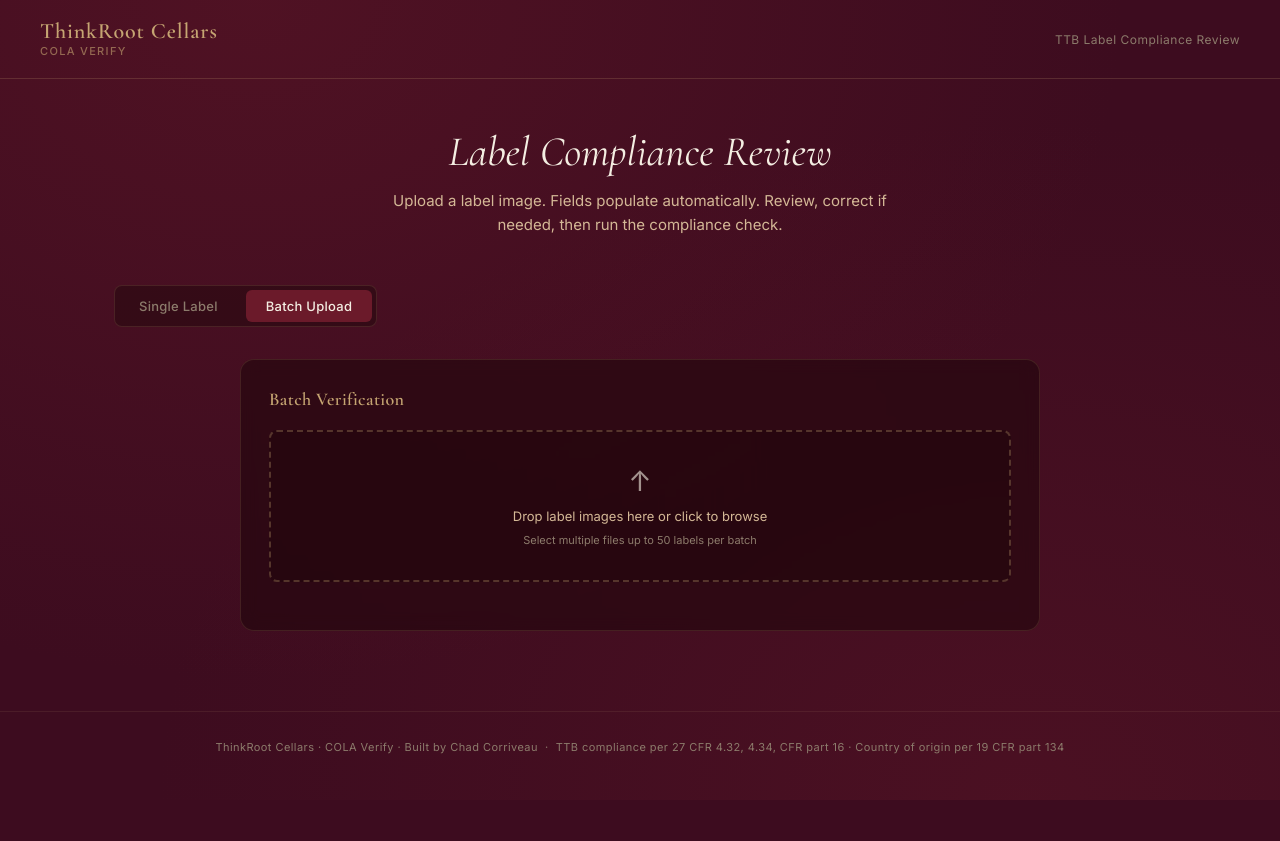
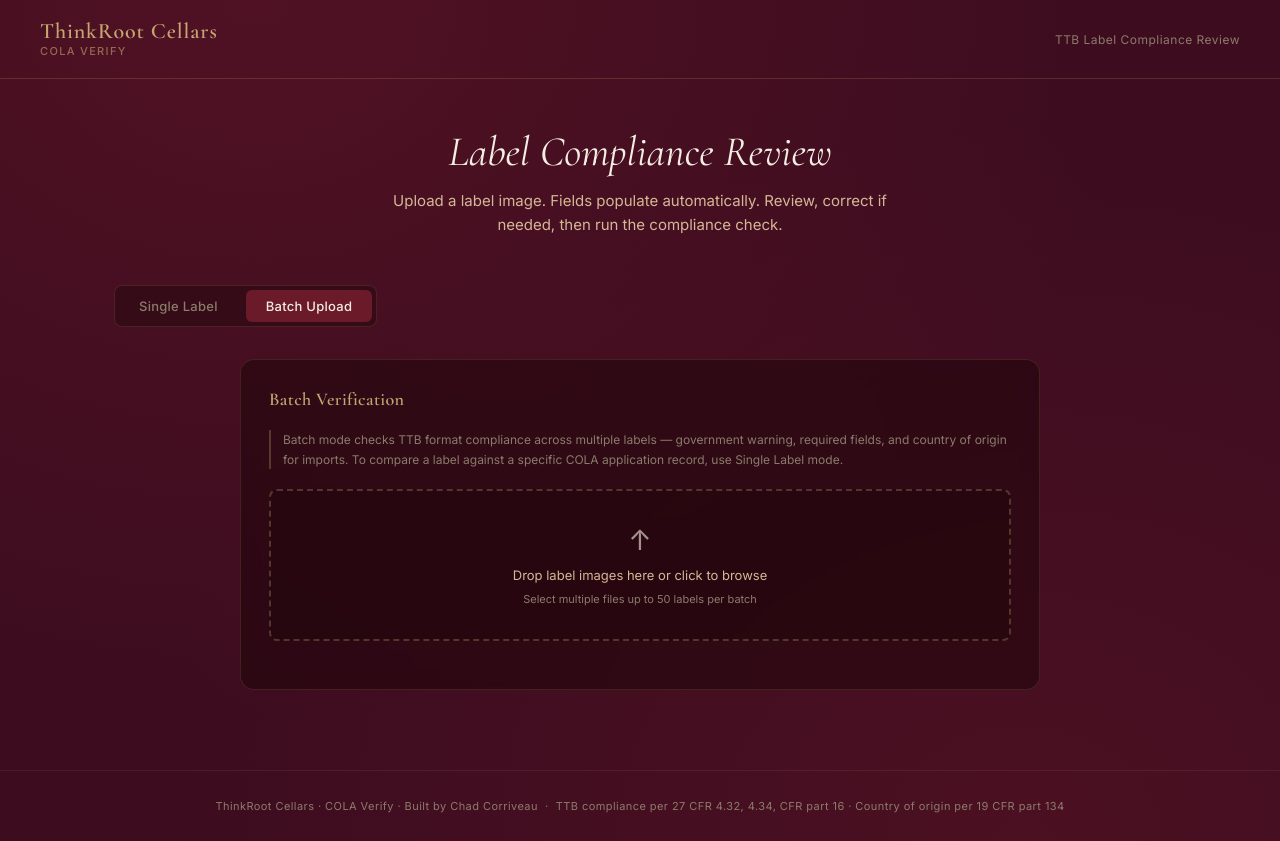
Before and after one commit to thethinkroot/thinkroot-cellars, a React (Vite) app: page / in a window 1280 px wide. Both pictures are taken after a click on the button "Batch Upload". Before the commit the page ends 800 px from the top, so only its background shows below. Built offline with nearby package versions, Linux system fonts and the light colour scheme.

Commit message:
add mode context, update README with single vs batch distinction

```diff
--- a/src/components/BatchQueue.jsx
+++ b/src/components/BatchQueue.jsx
@@ -218,6 +218,19 @@
       <div className="card">
         <div className="card-title">Batch Verification</div>
 
+        <p style={{
+          fontSize: '12px',
+          color: 'var(--muted)',
+          marginBottom: '20px',
+          lineHeight: '1.6',
+          borderLeft: '2px solid rgba(197, 165, 114, 0.3)',
+          paddingLeft: '12px'
+        }}>
+          Batch mode checks TTB format compliance across multiple labels — government
+          warning, required fields, and country of origin for imports. To compare a
+          label against a specific COLA application record, use Single Label mode.
+        </p>
+
         <div
           className="upload-zone"
           style={{ marginBottom: '20px' }}
```
Also changed, not shown: 1 other file (tests, documents, lock files or other folders).
